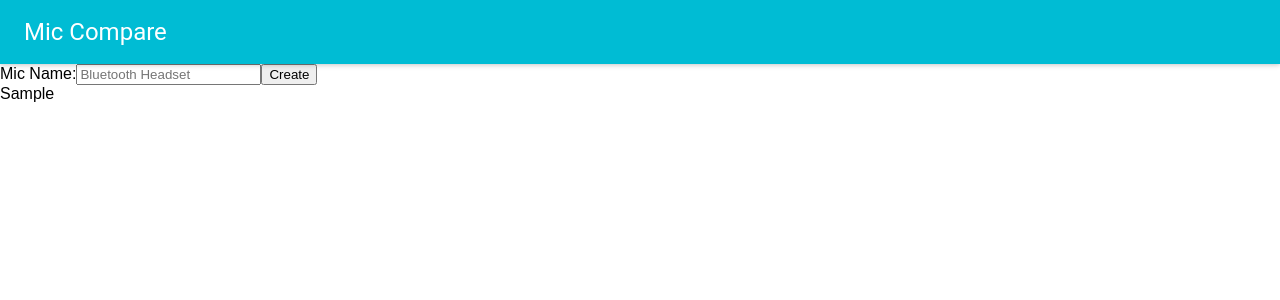
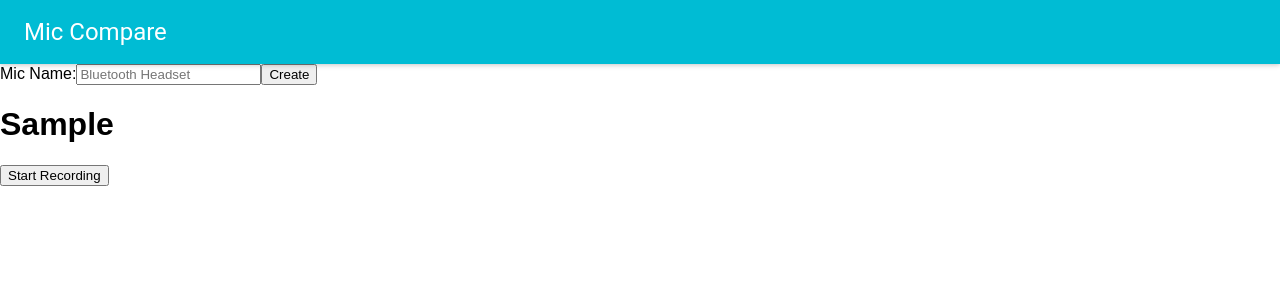
Before and after one commit to Mustack/mic-compare, a React (Create React App) app: page / in a window 1280 px wide. Both pictures are taken after typing "Sample" into the empty fields and a click on the input "Create". Shown: the top 300 px of the page. Built offline with nearby package versions, Linux system fonts and the light colour scheme.

Commit message:
able to toggle recording button state

```diff
--- a/src/components/MicControls.js
+++ b/src/components/MicControls.js
@@ -1,10 +1,24 @@
 import React, { Component } from 'react';
 
 class MicControls extends Component {
+    constructor(props) {
+        super(props)
+        this.state = {isRecording: false}
+
+        this.toggleRecording = () => {
+            if (!this.state.isRecording) {
+                this.setState({isRecording: true})
+            } else {
+                this.setState({isRecording: false})
+            }
+        }
+    }
+
     render() {
         return (
             <div>
-                {this.props.name}
+                <h1>{this.props.name}</h1>
+                <button onClick={this.toggleRecording}>{this.state.isRecording ? 'Stop Recording' : 'Start Recording'}</button>
             </div>
         )
     }
```
